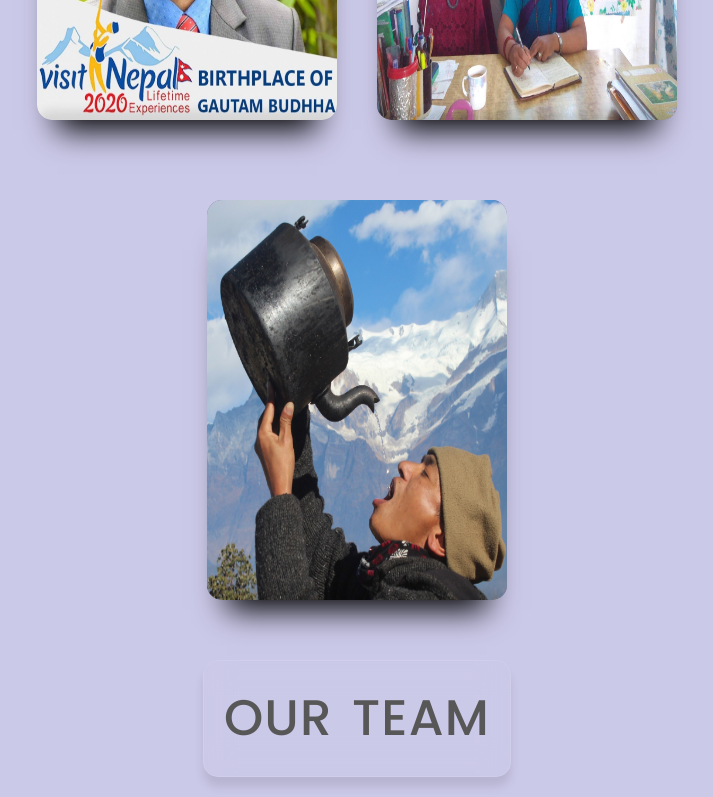
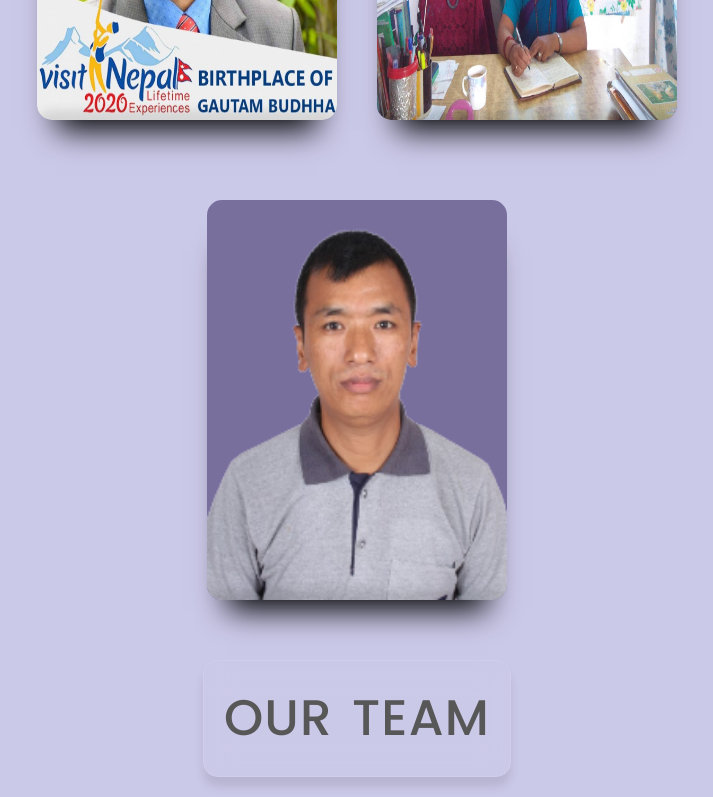
Before and after one commit to Sudeepdeve/sqteamc-, a plain HTML site: page index.html in a window 1280 px wide. Shown: the part 457-1254 px from the top of the page, without its empty margins (283-996 px from the left). Drawn offline with Linux system fonts and the light colour scheme.

Commit message:
Update index.html

```diff
--- a/index.html
+++ b/index.html
@@ -207,7 +207,7 @@ body{
     <div class="card">
 
         <div class="imbBx">
-            <img src="pbr sir.jpg" alt="">
+            <img src="pbr sir.png" alt="">
         </div>
 
         <div class="content">
```
